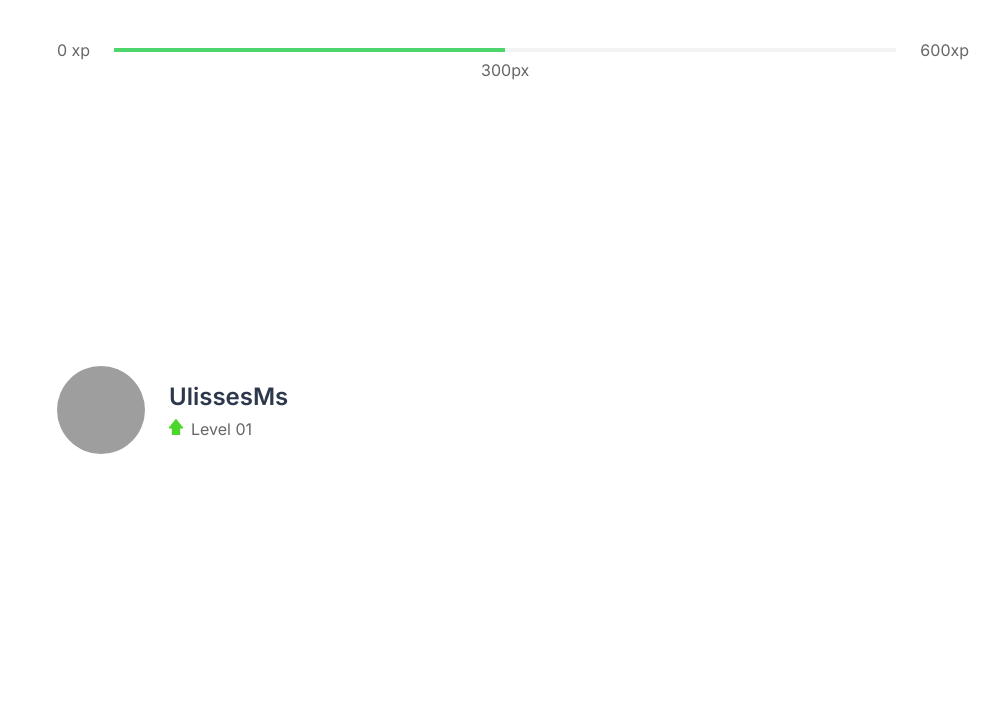
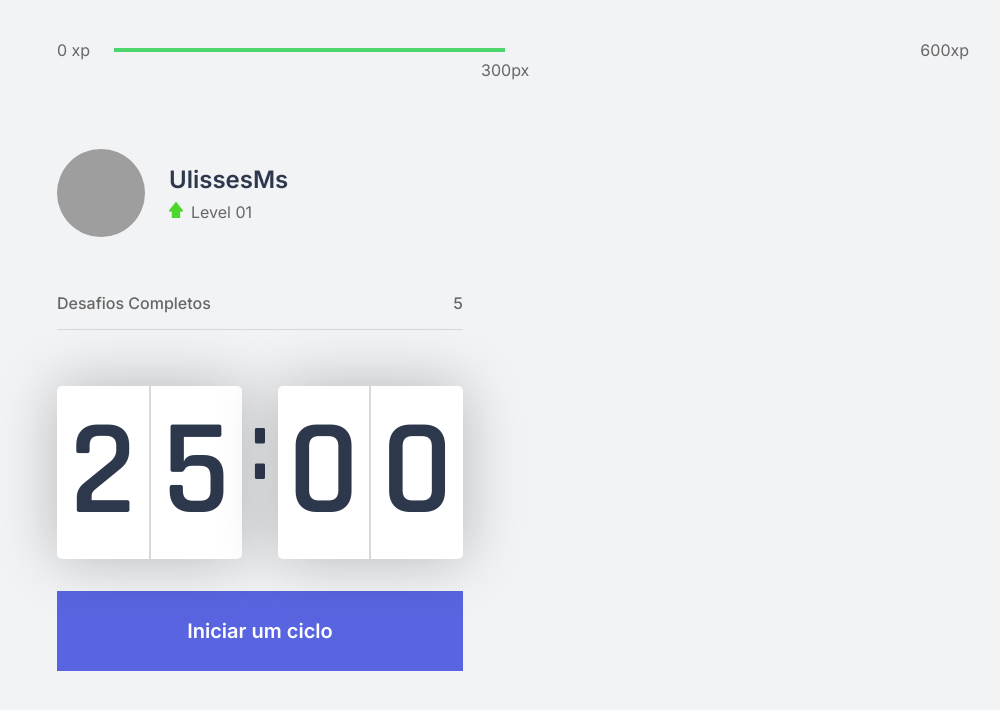
Before and after one commit to ulissesms/moveit-next, a Next.js app: page / in a window 1280 px wide. Shown: the top 710 px of the page, without its empty margins (127-1127 px from the left). Built offline with nearby package versions, Linux system fonts and the light colour scheme; grey boxes are pictures that could not be loaded.

Commit message:
created component countdown

```diff
--- /dev/null
+++ b/src/components/CompletedChallenges.tsx
@@ -0,0 +1,9 @@
+import styles from '../styles/components/CompletedChallenges.module.css';
+export function CompletedChallenges(){
+  return (
+    <div className={styles.completedChallengesContainer}>
+      <span>Desafios Completos</span>
+      <span>5</span>
+    </div>
+  )
+}
--- /dev/null
+++ b/src/components/Countdown.tsx
@@ -0,0 +1,44 @@
+import { useState,useEffect } from 'react'
+import styles from '../styles/components/Countdown.module.css'
+export function Countdown(){
+
+  const [time, setTime] = useState(25 * 60);
+  const [active,setActive] = useState(false);
+
+  const minutes = Math.floor(time / 60);
+  const seconds = time % 60;
+
+  const [minutesLeft, minuteRight] = String(minutes).padStart(2,'0').split('');
+  const [secondsLeft, secondsRight] = String(seconds).padStart(2,'0').split('');
+  function startCountdown () {
+    setActive(true);
+  }
+  useEffect(() => {
+    if(active && time > 0){
+      setTimeout(()=>{
+        setTime(time -1)
+      },1000)
+    }
+  },[active, time]);
+
+  return (
+    <div>
+      <div className={styles.countdownContainer}>
+        <div>
+          <span>{minutesLeft}</span>
+          <span>{minuteRight}</span>
+          </div>
+            <span>:</span>
+          <div>
+            <span>{secondsLeft}</span>
+            <span>{secondsRight}</span>
+          </div>
+      </div>
+      <button
+      type="button"
+      className={styles.countdownButton}
+      onClick={startCountdown}
+      >Iniciar um ciclo</button>
+    </div>
+  )
+}
--- a/src/pages/_document.tsx
+++ b/src/pages/_document.tsx
@@ -5,6 +5,7 @@
     return (
       <Html>
         <Head>
+           <link rel="shortcut icon" href="favicon.png" type="image/png"/>
           <link rel="preconnect" href="https://fonts.gstatic.com"/>
           <link href="https://fonts.googleapis.com/css2?family=Inter:wght@400;500;600&family=Rajdhani:wght@600&display=swap" rel="stylesheet"/>
         </Head>
--- a/src/pages/index.tsx
+++ b/src/pages/index.tsx
@@ -1,15 +1,25 @@
 import Head from 'next/head'
 import {Profile} from '../components/Profile'
 import { ExperienceBar } from "../components/ExperienceBar";
+import { CompletedChallenges } from "../components/CompletedChallenges";
+import { Countdown } from "../components/Countdown";
+
 
 import styles from '../styles/pages/Home.module.css'
 export default function Home() {
   return (
     <div className={styles.container}>
+
+        <Head>
+          <title> Inicio | move.it</title>
+        </Head>
+
       <ExperienceBar/>
       <section>
         <div>
           <Profile/>
+          <CompletedChallenges/>
+          <Countdown/>
         </div>
         <div></div>
       </section>
--- /dev/null
+++ b/src/styles/components/CompletedChallenges.module.css
@@ -0,0 +1,17 @@
+.completedChallengesContainer{
+  display:flex;
+  align-items: center;
+  justify-content: space-between;
+
+  margin: 3.5rem 0;
+  padding-bottom: 1rem;
+  border-bottom: 1px solid #d7d8da;
+
+  font-weight: 500;
+}
+.completedChallengesContainer span:first-child{
+  font: size 1.25rem;
+}
+.completedChallengesContainer span:last-child{
+  font: size 1.5rem;
+}
--- /dev/null
+++ b/src/styles/components/Countdown.module.css
@@ -0,0 +1,54 @@
+.countdownContainer{
+  display: flex;
+  font-family: Rajdhani;
+  font-weight: 600;
+  color: var(--title)
+}
+.countdownContainer > div{
+  flex: 1;
+
+  display: flex;
+  align-items: center;
+  justify-content:space-evenly;
+
+  background: var(--white);
+  box-shadow: 0 0 60px rgba(0, 0, 0, 0.25);
+  border-radius:5px;
+  font-size: 8.5rem;
+  text-align: center;
+}
+.countdownContainer > div span{
+  flex: 1;
+}
+.countdownContainer > div span:first-child{
+  border-right: 1px solid #d7d8da
+}
+.countdownContainer > div span:last-child{
+  border-left: 1px solid #d7d8da;
+}
+
+.countdownContainer > span{
+  font-size: 6.25rem;
+  margin: 0 0.5rem;
+}
+.countdownButton{
+  width: 100%;
+  height:5rem;
+
+  margin-top: 2rem;
+
+  display: flex;
+  align-items: center;
+  justify-content:center;
+  border:0;
+  border: radius 5px;
+  background:var(--blue);
+  color: var(--white);
+
+  font-size: 1.25rem;
+  font-weight: 600;
+  transition: background-color 0.2s
+}
+.countdownButton:hover{
+  background: var(--blue-dark);
+}
--- a/src/styles/global.css
+++ b/src/styles/global.css
@@ -5,7 +5,7 @@
   box-sizing: border-box;
 }
 :root{
-  --write:#fff;
+  --white:#fff;
   --background:#f2f3f5;
   --gray-line: #dcdde0;
   --text:#666666;
@@ -29,7 +29,7 @@
   }
 }
 body{
-  blackground: var(--background);
+  background: var(--background);
   color: var(--text);
 }
 body, input, textarea, button{
```
